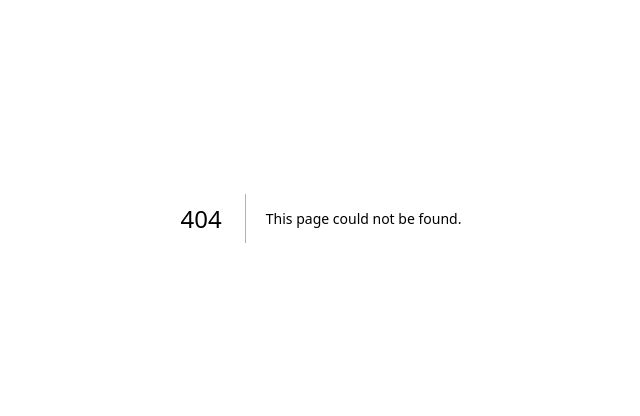
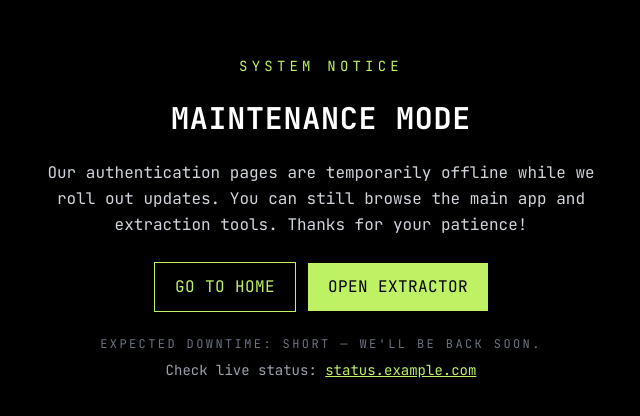
Before and after one commit to MoazMustafa-stack/topperinator, a Next.js app: page /maintenance in a window 1280 px wide. Before the commit this address had no page. Shown: the part 182-598 px from the top of the page, without its empty margins (319-959 px from the left). Built offline with nearby package versions, Linux system fonts and the light colour scheme.

Commit message:
added maintenance routing and added license

```diff
--- /dev/null
+++ b/src/app/maintenance/page.tsx
@@ -0,0 +1,38 @@
+import Link from "next/link";
+
+export default function MaintenancePage() {
+  return (
+    <main className="min-h-screen bg-black text-white flex items-center justify-center px-6 py-12">
+      <div className="max-w-xl w-full space-y-6 text-center font-mono">
+        <p className="text-sm uppercase tracking-[0.3em] text-lime-300">System Notice</p>
+        <h1 className="text-3xl font-semibold uppercase tracking-wide">Maintenance Mode</h1>
+        <p className="text-base text-gray-300 leading-relaxed">
+          Our authentication pages are temporarily offline while we roll out updates.
+          You can still browse the main app and extraction tools. Thanks for your patience!
+        </p>
+        <div className="flex flex-col sm:flex-row items-center justify-center gap-3">
+          <Link
+            href="/"
+            className="w-full sm:w-auto inline-flex items-center justify-center px-5 py-3 border border-lime-300 text-lime-300 uppercase tracking-wide hover:bg-lime-300 hover:text-black transition-colors"
+          >
+            Go to Home
+          </Link>
+          <Link
+            href="/extractor"
+            className="w-full sm:w-auto inline-flex items-center justify-center px-5 py-3 bg-lime-300 text-black uppercase tracking-wide hover:bg-lime-200 transition-colors"
+          >
+            Open Extractor
+          </Link>
+        </div>
+        <div className="space-y-2">
+          <p className="text-xs text-gray-500 uppercase tracking-[0.2em]">
+            Expected downtime: short — we&apos;ll be back soon.
+          </p>
+          <p className="text-sm text-gray-400">
+            Check live status: <a className="text-lime-300 underline" href="https://status.example.com" target="_blank" rel="noreferrer">status.example.com</a>
+          </p>
+        </div>
+      </div>
+    </main>
+  );
+}
```
Also changed, not shown: middleware.ts (+26 -1 lines), 2 other files (tests, documents, lock files or other folders).
